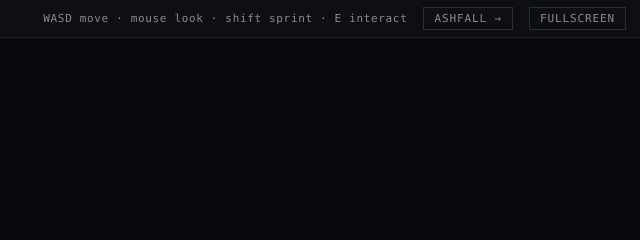
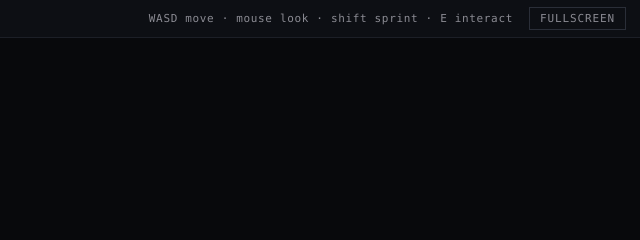
Before and after one commit to kartikey33311/vigil-web, a plain HTML site: page index.html in a window 1280 px wide. Shown: the top 240 px of the page, 640-1280 px from the left. Drawn offline with Linux system fonts and the light colour scheme; no server answers.

Commit message:
Remove cross-link to other game

```diff
--- a/index.html
+++ b/index.html
@@ -40,7 +40,6 @@
     <div id="bar">
       <span id="title">VIGIL</span>
       <span id="hint">WASD move · mouse look · shift sprint · E interact</span>
-      <a href="https://kartikey33311.github.io/ashfall-web/">ASHFALL &rarr;</a>
       <button id="fs">FULLSCREEN</button>
     </div>
 
```
